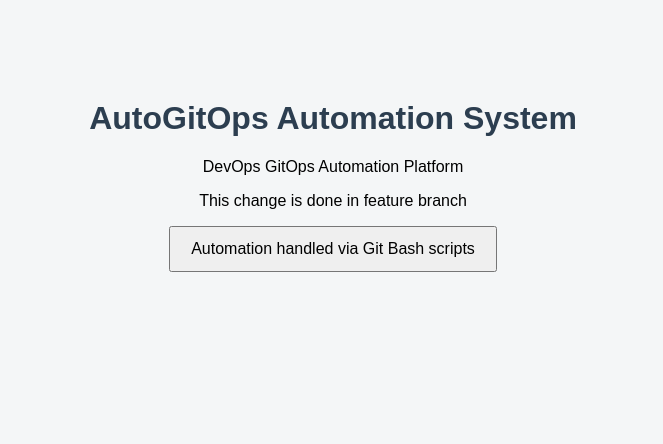
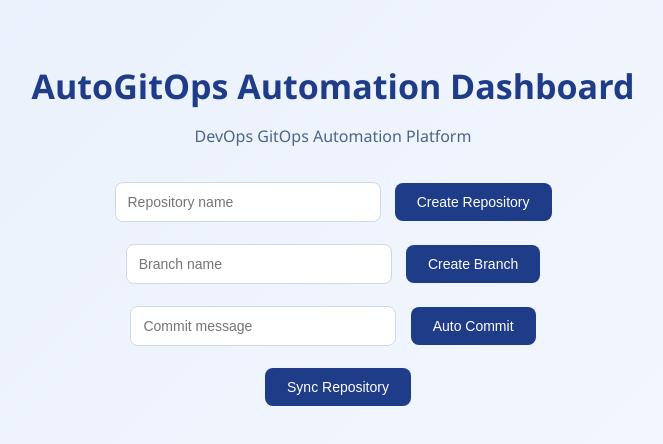
Before and after one commit to ArnavQ123/AutoGitOps, a plain HTML site: page web-ui/index.html in a window 1280 px wide. Shown: the whole page, without its empty margins (307-970 px from the left). Drawn offline with Linux system fonts and the light colour scheme.

Commit message:
Add AutoGitOps scripts and web UI

```diff
--- /dev/null
+++ b/web-ui/app.js
@@ -0,0 +1,45 @@
+function createRepo() {
+  const repo = document.getElementById("repoName").value;
+
+  fetch("http://localhost:5000/create-repo", {
+    method: "POST",
+    headers: { "Content-Type": "application/json" },
+    body: JSON.stringify({ repo })
+  })
+    .then(res => res.text())
+    .then(data => output(data));
+}
+
+function createBranch() {
+  const branch = document.getElementById("branchName").value;
+
+  fetch("http://localhost:5000/create-branch", {
+    method: "POST",
+    headers: { "Content-Type": "application/json" },
+    body: JSON.stringify({ branch })
+  })
+    .then(res => res.text())
+    .then(data => output(data));
+}
+
+function autoCommit() {
+  const message = document.getElementById("commitMsg").value;
+
+  fetch("http://localhost:5000/auto-commit", {
+    method: "POST",
+    headers: { "Content-Type": "application/json" },
+    body: JSON.stringify({ message })
+  })
+    .then(res => res.text())
+    .then(data => output(data));
+}
+
+function syncRepo() {
+  fetch("http://localhost:5000/sync", { method: "POST" })
+    .then(res => res.text())
+    .then(data => output(data));
+}
+
+function output(text) {
+  document.getElementById("output").textContent = text;
+}
--- a/web-ui/index.html
+++ b/web-ui/index.html
@@ -5,10 +5,33 @@
   <link rel="stylesheet" href="style.css">
 </head>
 <body>
-  <h1>AutoGitOps Automation System</h1>
-  <p>DevOps GitOps Automation Platform</p>
-  <p>This change is done in feature branch</p>
 
-  <button>Automation handled via Git Bash scripts</button>
+<h1>AutoGitOps Automation Dashboard</h1>
+<p>DevOps GitOps Automation Platform</p>
+
+<input type="text" id="repoName" placeholder="Repository name" />
+<button onclick="createRepo()">Create Repository</button>
+
+<br><br>
+
+<input type="text" id="branchName" placeholder="Branch name" />
+<button onclick="createBranch()">Create Branch</button>
+
+<br><br>
+
+<input type="text" id="commitMsg" placeholder="Commit message" />
+<button onclick="autoCommit()">Auto Commit</button>
+
+<br><br>
+
+<button onclick="syncRepo()">Sync Repository</button>
+
+<pre id="output"></pre>
+
+
+
+<pre id="output"></pre>
+
+<script src="app.js"></script>
 </body>
 </html>
--- a/web-ui/style.css
+++ b/web-ui/style.css
@@ -1,13 +1,94 @@
+
 body {
-  font-family: Arial;
-  background-color: #f4f6f7;
+  font-family: "Segoe UI", Arial, sans-serif;
+  background: linear-gradient(135deg, #e9f0fb, #f4f8ff);
   text-align: center;
-  margin-top: 100px;
+  margin: 0;
+  padding: 40px;
 }
+
 h1 {
-  color: #2c3e50;
+  color: #1f3c88;
+  margin-bottom: 6px;
+  font-size: 34px;
 }
-button {
-  padding: 12px 20px;
+
+p {
+  color: #4b6584;
+  margin-bottom: 35px;
   font-size: 16px;
 }
+
+.card {
+  background-color: #ffffff;
+  width: 60%;
+  margin: 0 auto 30px auto;
+  padding: 35px 30px;
+  border-radius: 14px;
+  box-shadow: 0 12px 28px rgba(31, 60, 136, 0.12);
+}
+
+
+.row {
+  margin-bottom: 22px;
+}
+
+.row.center {
+  margin-top: 10px;
+}
+
+input {
+  padding: 11px 12px;
+  width: 240px;
+  border-radius: 8px;
+  border: 1px solid #cfd9e2;
+  font-size: 14px;
+  outline: none;
+  transition: border-color 0.3s, box-shadow 0.3s;
+}
+
+input:focus {
+  border-color: #1f3c88;
+  box-shadow: 0 0 0 2px rgba(31, 60, 136, 0.15);
+}
+
+button {
+  padding: 11px 22px;
+  border-radius: 8px;
+  border: none;
+  background-color: #1f3c88;
+  color: #ffffff;
+  font-size: 14px;
+  font-weight: 500;
+  cursor: pointer;
+  margin-left: 10px;
+  transition: background-color 0.3s, transform 0.15s, box-shadow 0.15s;
+}
+
+button:hover {
+  background-color: #162e66;
+  transform: translateY(-1px);
+  box-shadow: 0 6px 14px rgba(31, 60, 136, 0.25);
+}
+
+.sync-btn {
+  margin-left: 0;
+  padding: 12px 30px;
+}
+
+pre {
+  width: 70%;
+  margin: 30px auto;
+  padding: 18px;
+  background-color: #eafaf1;
+  border-left: 6px solid #2ecc71;
+  border-radius: 10px;
+  color: #2d3436;
+  font-size: 14px;
+  text-align: left;
+  box-shadow: 0 6px 16px rgba(0, 0, 0, 0.08);
+}
+
+pre:empty {
+  display: none;
+}
```
Also changed, not shown: 3 other files.
